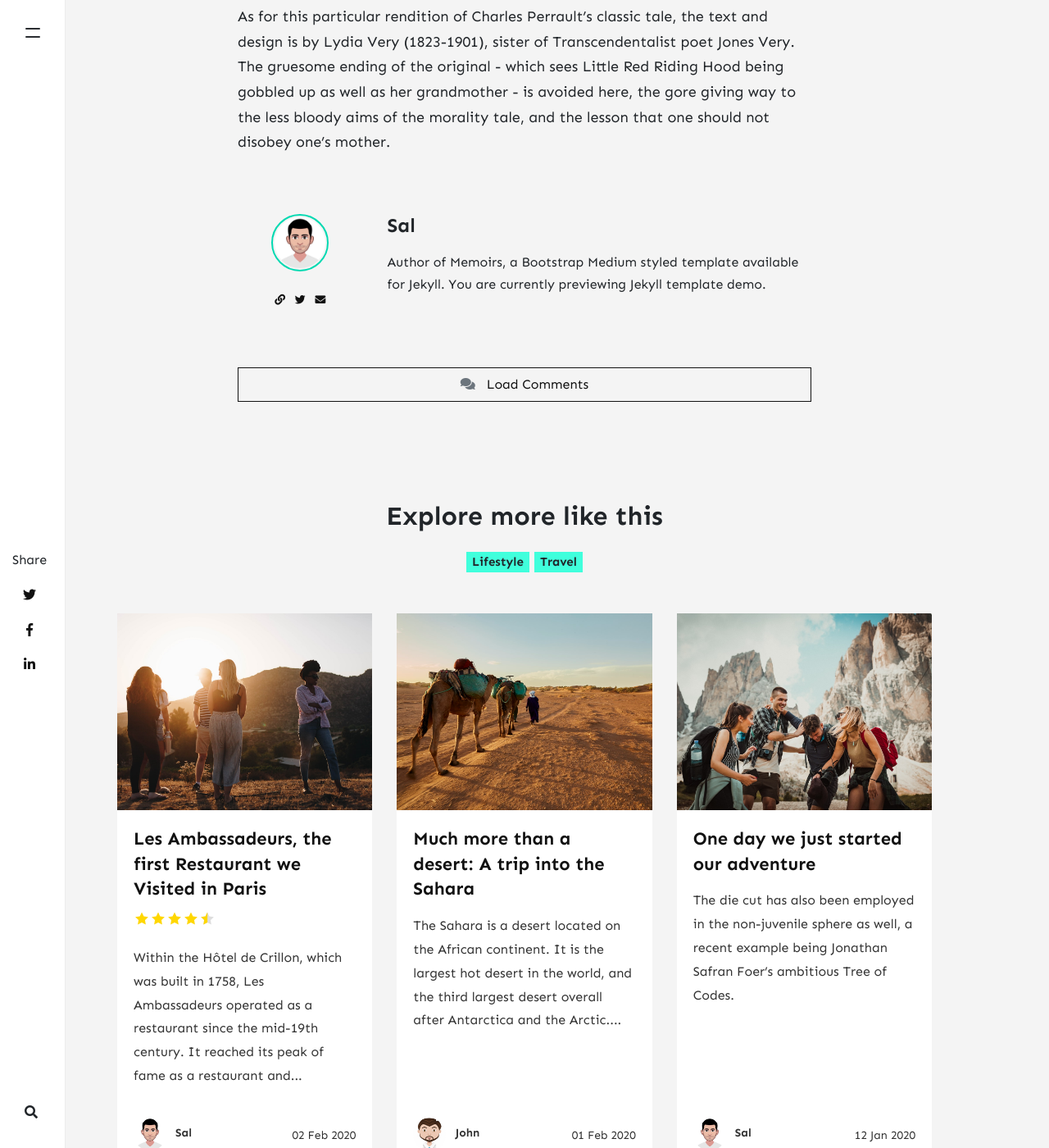
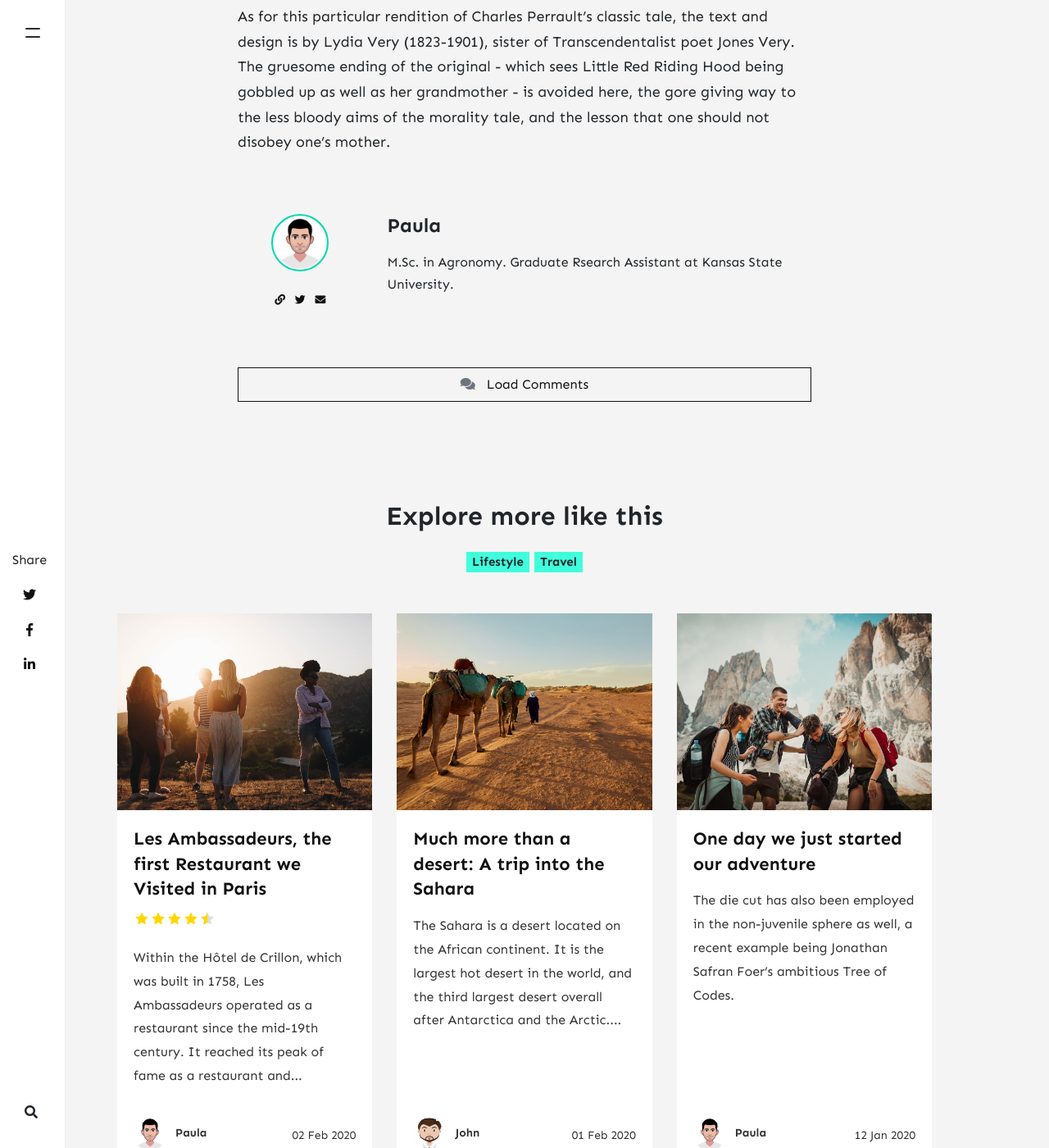
Before and after one commit to PaulaDemarco/PaulaDemarco.github.io, a Jekyll site: the page built from _posts/2020-01-01-that-day-we-almost-missed-flight.md, in a window 1280 px wide and 1400 px high, scrolled down 1778 px. Shown: the whole window at 82% size. Built offline with Jekyll 4.4.1, drawn with Linux system fonts in a browser that asks for light colours; nearby versions of some CDN libraries; comment, search, counter and statistics services are not loaded; some of the changed text lies outside the part shown.

Commit message:
Update _config.yml

```diff
--- a/_config.yml
+++ b/_config.yml
@@ -1,7 +1,7 @@
 # Site
-name: "Memoirs"
-title: "Memoirs"
-description: "I will take you on the fabulous world of exploration. Travel, culture, lifestyle. Eat, Pray, Love!"
+name: "Paula Demarco"
+title: "Paula Demarco"
+description: "Sorghum research"
 logo: 'assets/images/logo.png'
 favicon: 'assets/images/logo.png'
 #baseurl: /jekyll-theme-memoirs
@@ -10,18 +10,18 @@ disqus: 'demowebsite'
 mailchimp-list: 'https://wowthemes.us11.list-manage.com/subscribe/post?u=8aeb20a530e124561927d3bd8&amp;id=8c3d2d214b'
 include: ["_pages"]
 permalink: /:title/
-email: wowthemesnet@gmail.com
+email: pademarco@ksu.edu
 
 # Authors
 authors:
   sal:
-    name: Sal
-    display_name: Sal
+    name: Paula Demarco
+    display_name: Paula
     avatar: 'assets/images/avatar-sal.png'
-    email: wowthemesnet@gmail.com
-    web: https://www.wowthemes.net/donate/
-    twitter: https://twitter.com/wowthemesnet
-    description: "Author of Memoirs, a Bootstrap Medium styled template available for Jekyll. You are currently previewing Jekyll template demo."
+    email: pademarco@ksu.edu
+    web: https://www.PaulaDemarco.github.io
+    twitter: https://twitter.com/PaulaADemarco
+    description: "M.Sc. in Agronomy. Graduate Rsearch Assistant at Kansas State University."
   john:
     name: John
     display_name: John
```
